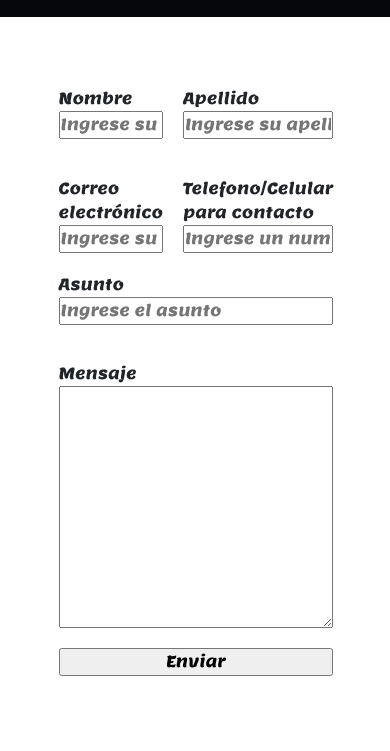
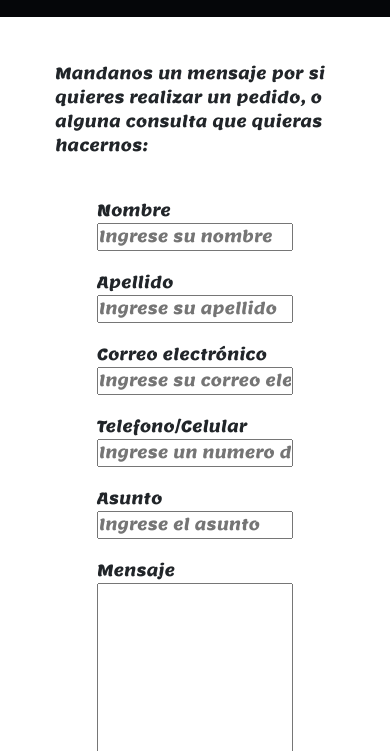
Before and after one commit to MgabrielM/PFMeneghetti, a website: page pages/contacto.html in a window 390 px wide. Shown: the part 93-844 px from the top of the page. Drawn offline with nearby package versions, Linux system fonts and the light colour scheme.

Commit message:
Actualización responsive contacto

```diff
--- a/pages/contacto.html
+++ b/pages/contacto.html
@@ -27,7 +27,7 @@
     <main>
       <section class="seccion-contacto">
         <div class="contacto-titulo">
-
+          <p>Mandanos un mensaje por si quieres realizar un pedido, o alguna consulta que quieras hacernos:</p>
         </div>
           <div class="contacto-contenedor">
               <div class="campo-nombre centrar">
@@ -43,7 +43,7 @@
               <input type="email" name="#" id="#" placeholder="Ingrese su correo electronico">
             </div>
             <div class="campo-telefono centrar">
-              <label for="#">Telefono/Celular para contacto</label>
+              <label for="#">Telefono/Celular</label>
               <input type="tel" name="#" id="#" placeholder="Ingrese un numero de contacto" >
             </div>
             <div class="campo-asunto centrar">
@@ -58,7 +58,7 @@
               <input type="button" value="Enviar">
             </div>
           </div>
-      </section>
+        </section>
     </main>
     <footer class="pie">
       <div class="pie-contenedor">
@@ -93,13 +93,13 @@
         <div class="redes">
           <nav>
           <ul>
-            <li><a href="#"><svg xmlns="http://www.w3.org/2000/svg" width="16" height="16" fill="currentColor" class="bi bi-instagram" viewBox="0 0 16 16">
+            <li><a target="_blank" href="https://www.instagram.com/racburgersarg?utm_source=ig_web_button_share_sheet&igsh=ZDNlZDc0MzIxNw=="><svg xmlns="http://www.w3.org/2000/svg" width="16" height="16" fill="currentColor" class="bi bi-instagram" viewBox="0 0 16 16">
               <path d="M8 0C5.829 0 5.556.01 4.703.048 3.85.088 3.269.222 2.76.42a3.9 3.9 0 0 0-1.417.923A3.9 3.9 0 0 0 .42 2.76C.222 3.268.087 3.85.048 4.7.01 5.555 0 5.827 0 8.001c0 2.172.01 2.444.048 3.297.04.852.174 1.433.372 1.942.205.526.478.972.923 1.417.444.445.89.719 1.416.923.51.198 1.09.333 1.942.372C5.555 15.99 5.827 16 8 16s2.444-.01 3.298-.048c.851-.04 1.434-.174 1.943-.372a3.9 3.9 0 0 0 1.416-.923c.445-.445.718-.891.923-1.417.197-.509.332-1.09.372-1.942C15.99 10.445 16 10.173 16 8s-.01-2.445-.048-3.299c-.04-.851-.175-1.433-.372-1.941a3.9 3.9 0 0 0-.923-1.417A3.9 3.9 0 0 0 13.24.42c-.51-.198-1.092-.333-1.943-.372C10.443.01 10.172 0 7.998 0zm-.717 1.442h.718c2.136 0 2.389.007 3.232.046.78.035 1.204.166 1.486.275.373.145.64.319.92.599s.453.546.598.92c.11.281.24.705.275 1.485.039.843.047 1.096.047 3.231s-.008 2.389-.047 3.232c-.035.78-.166 1.203-.275 1.485a2.5 2.5 0 0 1-.599.919c-.28.28-.546.453-.92.598-.28.11-.704.24-1.485.276-.843.038-1.096.047-3.232.047s-2.39-.009-3.233-.047c-.78-.036-1.203-.166-1.485-.276a2.5 2.5 0 0 1-.92-.598 2.5 2.5 0 0 1-.6-.92c-.109-.281-.24-.705-.275-1.485-.038-.843-.046-1.096-.046-3.233s.008-2.388.046-3.231c.036-.78.166-1.204.276-1.486.145-.373.319-.64.599-.92s.546-.453.92-.598c.282-.11.705-.24 1.485-.276.738-.034 1.024-.044 2.515-.045zm4.988 1.328a.96.96 0 1 0 0 1.92.96.96 0 0 0 0-1.92m-4.27 1.122a4.109 4.109 0 1 0 0 8.217 4.109 4.109 0 0 0 0-8.217m0 1.441a2.667 2.667 0 1 1 0 5.334 2.667 2.667 0 0 1 0-5.334"/>
           </svg> Instragram</a></li>
-          <li><a href="#"><svg xmlns="http://www.w3.org/2000/svg" width="16" height="16" fill="currentColor" class="bi bi-facebook" viewBox="0 0 16 16">
+          <li><a target="_blank" href="https://www.facebook.com/groups/211412686445727/"><svg xmlns="http://www.w3.org/2000/svg" width="16" height="16" fill="currentColor" class="bi bi-facebook" viewBox="0 0 16 16">
             <path d="M16 8.049c0-4.446-3.582-8.05-8-8.05C3.58 0-.002 3.603-.002 8.05c0 4.017 2.926 7.347 6.75 7.951v-5.625h-2.03V8.05H6.75V6.275c0-2.017 1.195-3.131 3.022-3.131.876 0 1.791.157 1.791.157v1.98h-1.009c-.993 0-1.303.621-1.303 1.258v1.51h2.218l-.354 2.326H9.25V16c3.824-.604 6.75-3.934 6.75-7.951"/>
           </svg>   Facebook</a></li>
-          <li><a href="#"><svg xmlns="http://www.w3.org/2000/svg" width="16" height="16" fill="currentColor" class="bi bi-whatsapp" viewBox="0 0 16 16">
+          <li><a target="_blank" href="https://wa.me/541164465110?text=%C2%A1Hola!%20%C2%BFComo%20estas?%20Entro%20en%20contacto%20con%20ustedes%20"><svg xmlns="http://www.w3.org/2000/svg" width="16" height="16" fill="currentColor" class="bi bi-whatsapp" viewBox="0 0 16 16">
             <path d="M13.601 2.326A7.85 7.85 0 0 0 7.994 0C3.627 0 .068 3.558.064 7.926c0 1.399.366 2.76 1.057 3.965L0 16l4.204-1.102a7.9 7.9 0 0 0 3.79.965h.004c4.368 0 7.926-3.558 7.93-7.93A7.9 7.9 0 0 0 13.6 2.326zM7.994 14.521a6.6 6.6 0 0 1-3.356-.92l-.24-.144-2.494.654.666-2.433-.156-.251a6.56 6.56 0 0 1-1.007-3.505c0-3.626 2.957-6.584 6.591-6.584a6.56 6.56 0 0 1 4.66 1.931 6.56 6.56 0 0 1 1.928 4.66c-.004 3.639-2.961 6.592-6.592 6.592m3.615-4.934c-.197-.099-1.17-.578-1.353-.646-.182-.065-.315-.099-.445.099-.133.197-.513.646-.627.775-.114.133-.232.148-.43.05-.197-.1-.836-.308-1.592-.985-.59-.525-.985-1.175-1.103-1.372-.114-.198-.011-.304.088-.403.087-.088.197-.232.296-.346.1-.114.133-.198.198-.33.065-.134.034-.248-.015-.347-.05-.099-.445-1.076-.612-1.47-.16-.389-.323-.335-.445-.34-.114-.007-.247-.007-.38-.007a.73.73 0 0 0-.529.247c-.182.198-.691.677-.691 1.654s.71 1.916.81 2.049c.098.133 1.394 2.132 3.383 2.992.47.205.84.326 1.129.418.475.152.904.129 1.246.08.38-.058 1.171-.48 1.338-.943.164-.464.164-.86.114-.943-.049-.084-.182-.133-.38-.232"/>
           </svg>  Whatsapp</a></li>
           </ul>
--- a/scss/style.scss
+++ b/scss/style.scss
@@ -203,6 +203,7 @@ body {
   align-items: center;
   padding: 50px 0;
   margin-top: 25px;
+  background-color: #1d1b1b5d;
 
   li{
     list-style-type: none;
@@ -408,20 +409,21 @@ body {
     width: 100%;
     height: 100%;
     display: flex;
+    flex-direction: column;
     align-items: center;
     justify-content: center;
     background-color: white;
-    padding: 55px 0 ;
+    padding: 55px;
 
     .contacto-contenedor{
         width: 70%;
-        height: 700px;
+        height: 550px;
         margin-top: 25px;
         row-gap: 20px;
         column-gap: 20px;
         display: grid;
         grid-template-columns: 1fr 1fr;
-        grid-template-rows: 1fr 1fr 1fr 1fr 2fr;
+        grid-template-rows: 1fr 1fr 1fr 1fr 1fr;
         grid-template-areas:
         "nom ape"
         "correo tel"
@@ -556,6 +558,23 @@ body {
             }
         }
     }
+
+    .seccion-contacto{
+        .contacto-contenedor{
+            grid-template-columns: 1fr;
+            grid-template-rows: 1fr 1fr 1fr 1fr 1fr 2fr 1fr;
+            grid-template-areas:
+            "nom"
+            "ape"
+            "correo"
+            "tel"
+            "asu"
+            "tex"
+            "bot";
+            height: 650px;
+
+        }
+    }
 }
 
 @media (width<=800px){
@@ -626,7 +645,6 @@ body {
 }
 
 @media (width<=800px){
-
     .index-seccion-uno{
         .index-seccion-uno-contenedor{
             .uno{
```
Also changed, not shown: index.html (+3 -3 lines), pages/productos.html (+3 -3 lines), pages/sucursales.html (+3 -3 lines), css/style.css, 1 other file.
